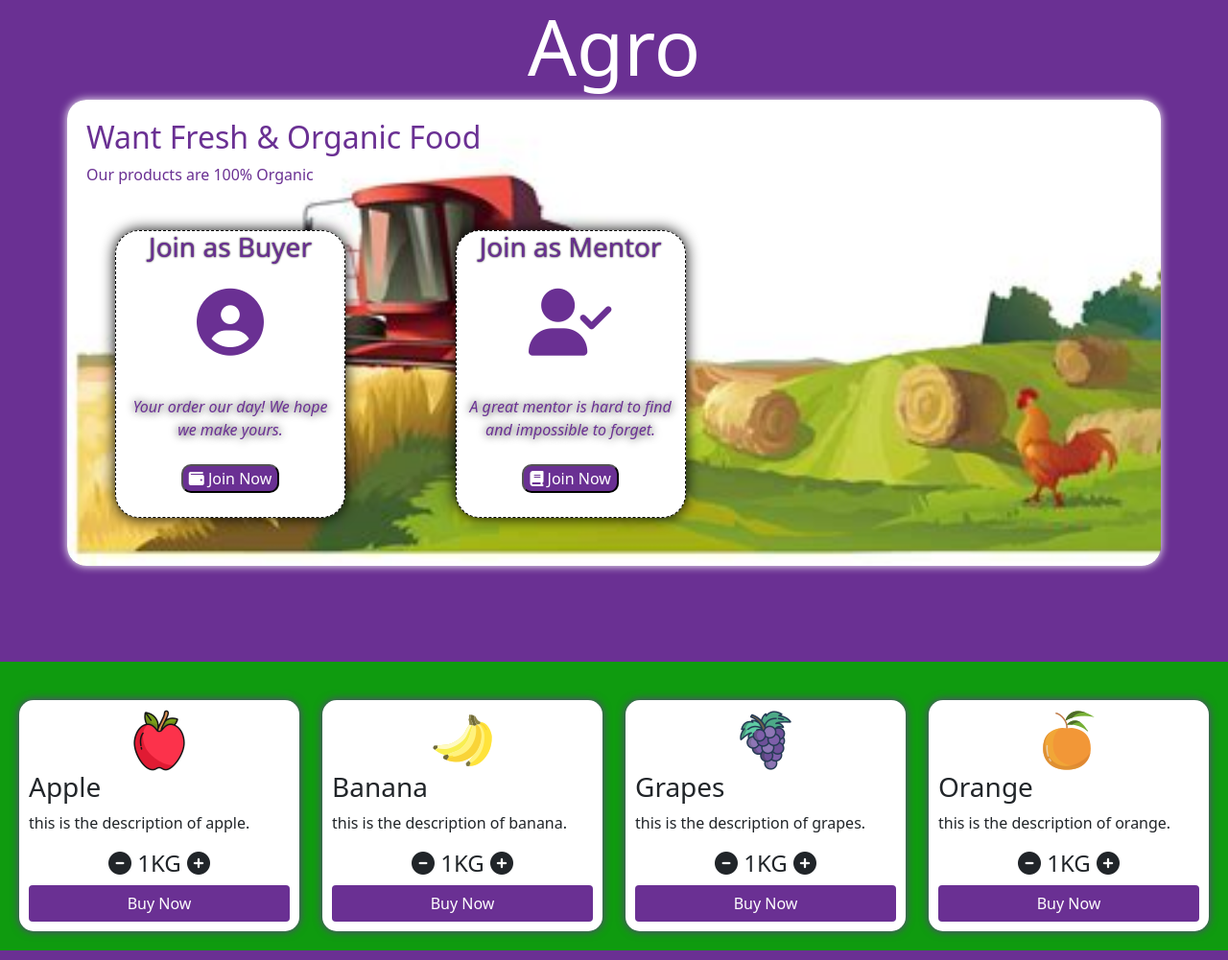
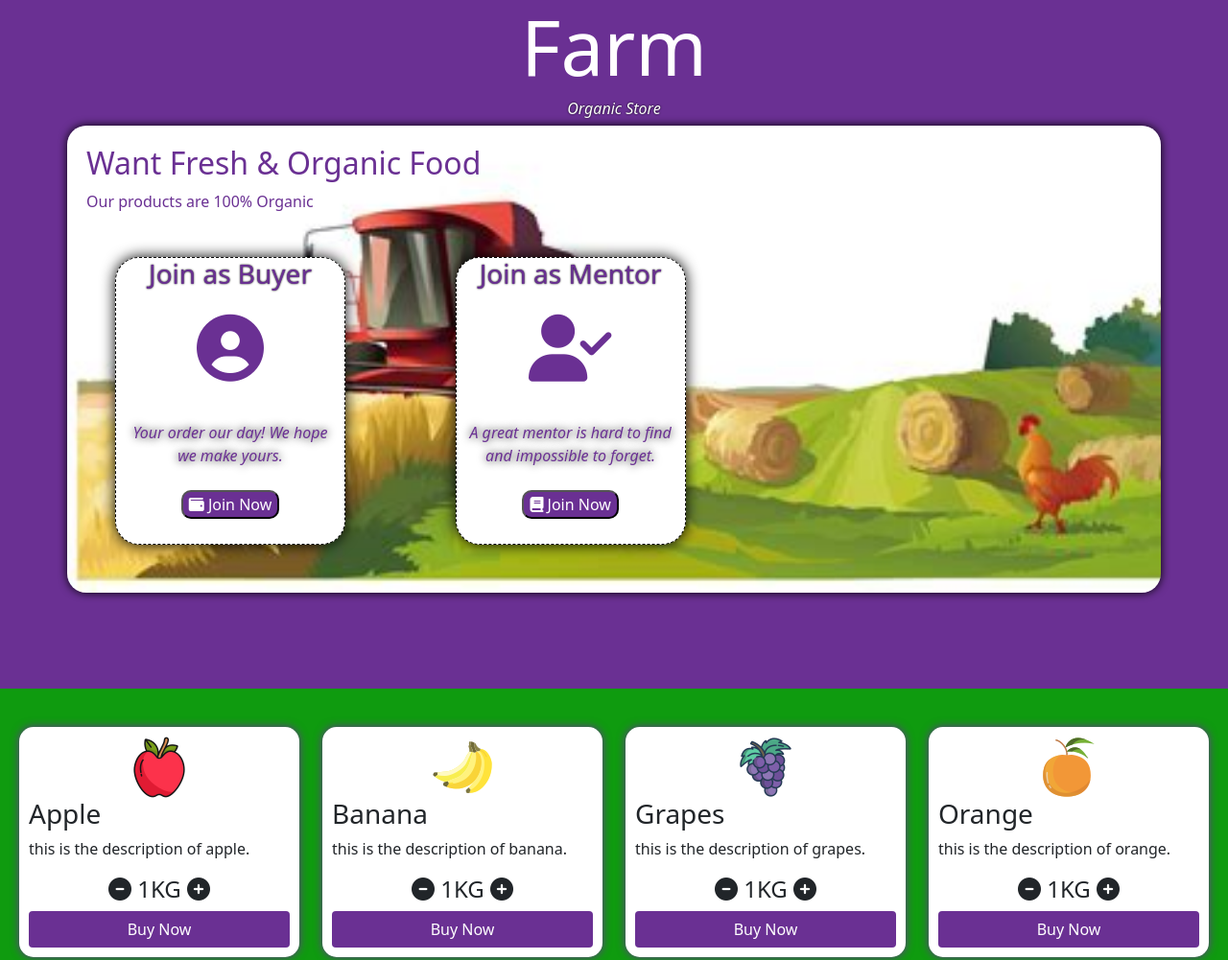
Before and after one commit to sushilwaghe/agro-product, a plain HTML site: page index.html in a window 1280 px wide. Shown: the top 1001 px of the page at 96% size. Drawn offline with nearby package versions, Linux system fonts and the light colour scheme.

Commit message:
change:title

```diff
--- a/css/style.css
+++ b/css/style.css
@@ -6,12 +6,17 @@ body{
     font-size: 80px;
     font-style: bold;
 }
+.small-title{
+    color: white;
+    font-style: italic;
+    text-shadow: 0px 0px 2px black;
+}
 .container-header{
     background-image: url('./../assets/img/farm-bg.jfif');
     background-size: cover;
     border-radius: 20px;
     padding: 20px;
-    box-shadow: 0px 0px 10px white;
+    box-shadow: 0px 0px 10px black;
 }
 .login-screen{
     text-align: center;
--- a/index.html
+++ b/index.html
@@ -13,7 +13,8 @@
     <script src="https://kit.fontawesome.com/e872ba44e8.js" crossorigin="anonymous"></script>
 </head>
 <body>
-    <h1 class="text-center title">Agro</h1>
+    <h1 class="text-center title">Farm </h1>
+    <h6 class="text-center small-title">Organic Store</h6>
 
     <div class="container container-header">
         <h2 class="card-head">Want Fresh & Organic Food</h2>
```
